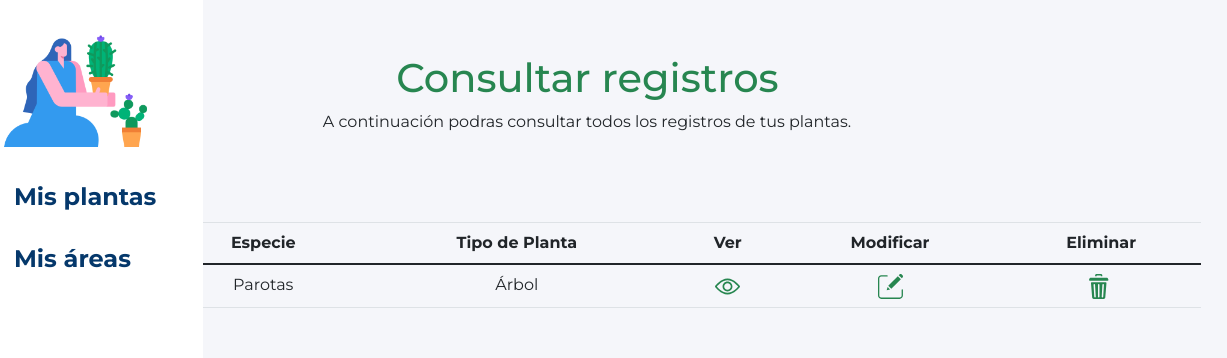
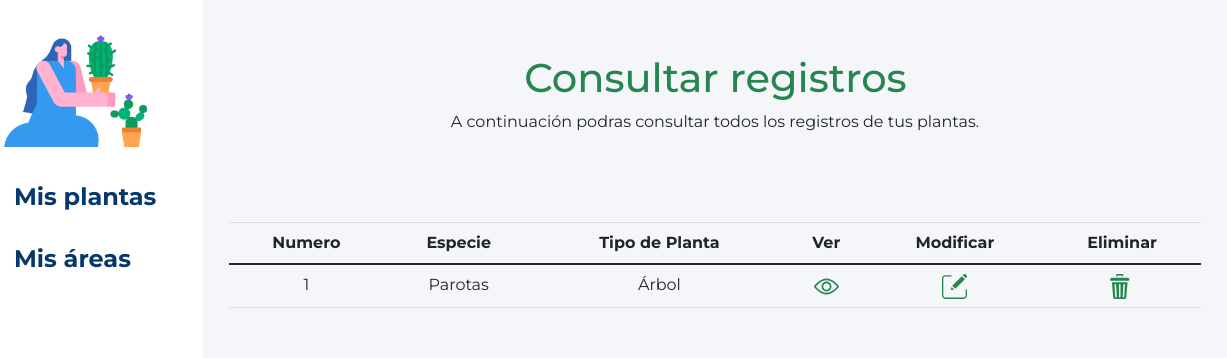
Before and after one commit to JonathanViAc/SideBar_Jonathan, a plain HTML site: page public/consultar.html in a window 1280 px wide. Shown: the top 358 px of the page, 53-1280 px from the left. Drawn offline with nearby package versions, Linux system fonts and the light colour scheme; some packages are replaced by stand-ins of ours; no server answers; a script that the page names is missing.

Commit message:
Ajuste de tabla agregar_plantas

```diff
--- a/public/css/consultar.css
+++ b/public/css/consultar.css
@@ -1,6 +1,6 @@
 
 .seccion{
-    padding: 3% 2% 0% 2%;
+    padding: 3% 2% 0% 22%;
 }
 .iconos-tam{
     height: 25px;
```
